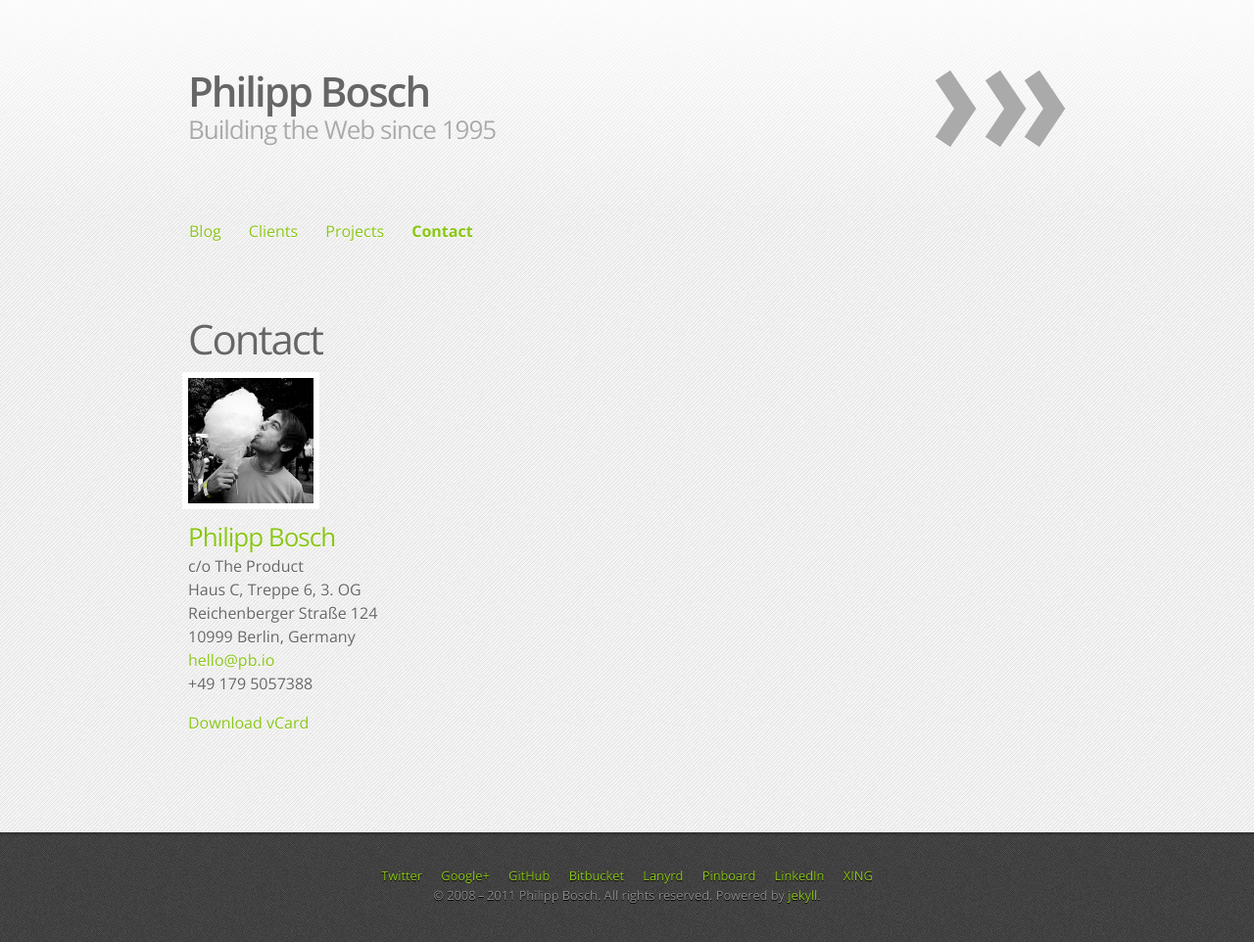
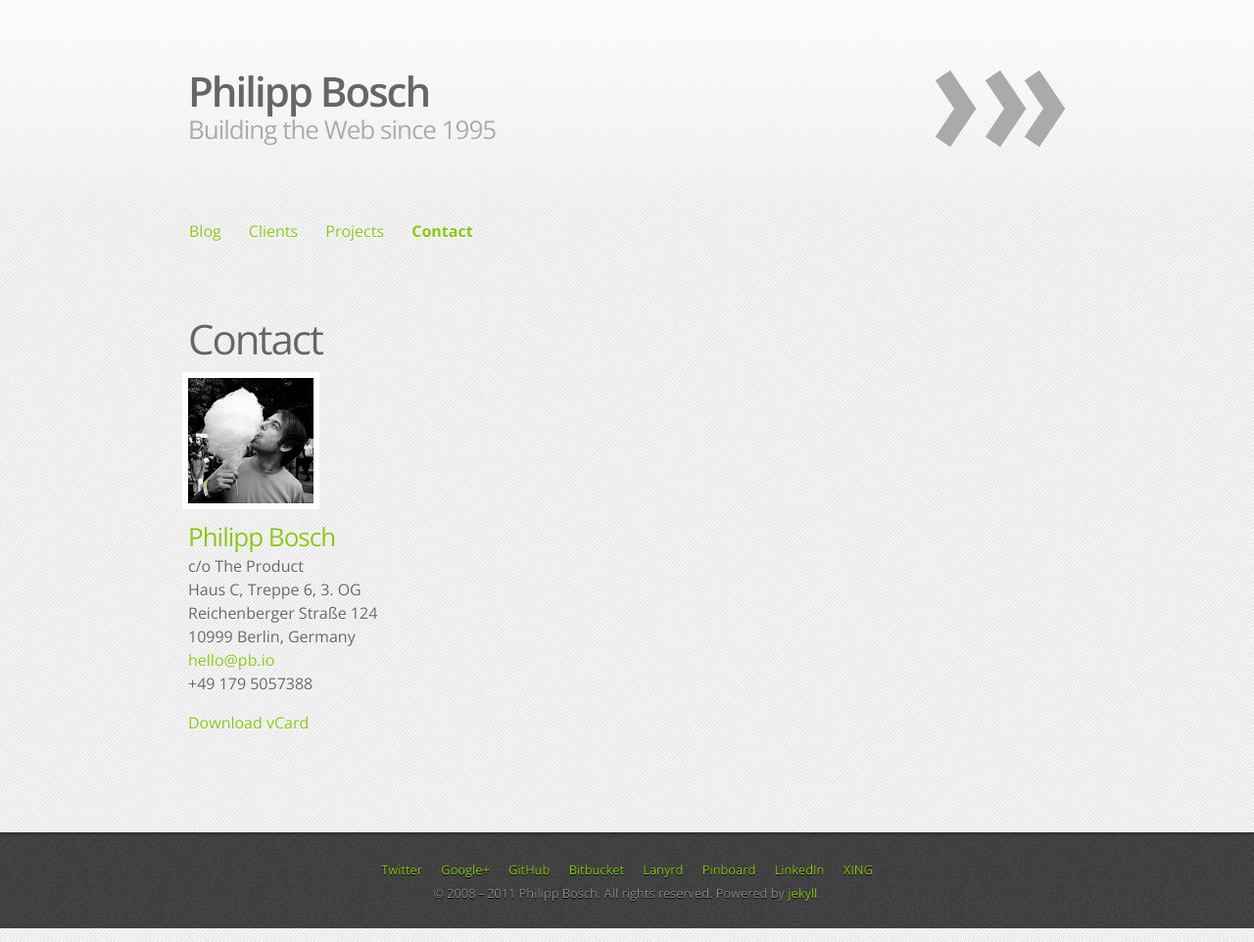
Before and after one commit to philippbosch/pb.io, a Jekyll site: the page built from contact.md, in a window 1280 px wide. Shown: the whole page at 98% size. Built offline with Jekyll 4.4.1, drawn with Linux system fonts in a browser that asks for light colours; comment, search, counter and statistics services are not loaded.

Commit message:
Fix footer styling issues.

```diff
--- a/static/sass/partials/_default.scss
+++ b/static/sass/partials/_default.scss
@@ -225,7 +225,7 @@ ul.skills {
         image-url('footer-bg.png')
     );
     text-align: center;
-    padding: 36px 24px;
+    padding: 24px;
     color: #888;
     @include text-shadow(#000 0 1px);
     font-size: 80%;
@@ -253,11 +253,10 @@ ul.skills {
 }
 
 #elsewhere {
+    list-style: none;
     margin: 0;
-    list-style: none;
     padding: 0;
     @include inline-block-list;
-    line-height: 1.2;
 
     li {
         margin: 0 4px;
--- a/static/sass/partials/_mobile.scss
+++ b/static/sass/partials/_mobile.scss
@@ -39,6 +39,10 @@
         }
     }
 
+    #elsewhere {
+        margin-bottom: 1em;
+    }
+
     article {
         h1 {
             font-size: 24px;
--- a/static/stylesheets/less.css
+++ b/static/stylesheets/less.css
@@ -493,7 +493,7 @@ ul.skills li a:hover {
   background: -ms-linear-gradient(top, rgba(255, 255, 255, 0.2), rgba(255, 255, 255, 0.2)), url('/static/images/footer-bg.png?1323361430');
   background: linear-gradient(top, rgba(255, 255, 255, 0.2), rgba(255, 255, 255, 0.2)), url('/static/images/footer-bg.png?1323361430');
   text-align: center;
-  padding: 36px 24px;
+  padding: 24px;
   color: #888;
   text-shadow: black 0 1px;
   font-size: 80%;
@@ -528,15 +528,14 @@ ul.skills li a:hover {
 
 /* line 255, ../sass/partials/_default.scss */
 #elsewhere {
+  list-style: none;
   margin: 0;
-  list-style: none;
   padding: 0;
   margin: 0;
   padding: 0;
   border: 0;
   overflow: hidden;
   *zoom: 1;
-  line-height: 1.2;
 }
 /* line 46, ../../../../../../Library/Ruby/Gems/1.8/gems/compass-0.11.5/frameworks/compass/stylesheets/compass/typography/lists/_inline-block-list.scss */
 #elsewhere li {
@@ -554,7 +553,7 @@ ul.skills li a:hover {
 #elsewhere li {
   *display: inline;
 }
-/* line 262, ../sass/partials/_default.scss */
+/* line 261, ../sass/partials/_default.scss */
 #elsewhere li {
   margin: 0 4px;
   padding: 0px 4px;
@@ -608,13 +607,18 @@ ul.skills li a:hover {
     padding-right: 8px;
   }
 
-  /* line 43, ../sass/partials/_mobile.scss */
+  /* line 42, ../sass/partials/_mobile.scss */
+  #elsewhere {
+    margin-bottom: 1em;
+  }
+
+  /* line 47, ../sass/partials/_mobile.scss */
   article h1 {
     font-size: 24px;
     line-height: 32px;
   }
 
-  /* line 49, ../sass/partials/_mobile.scss */
+  /* line 53, ../sass/partials/_mobile.scss */
   img.left, img.right {
     float: none;
     margin-left: 0;
```
